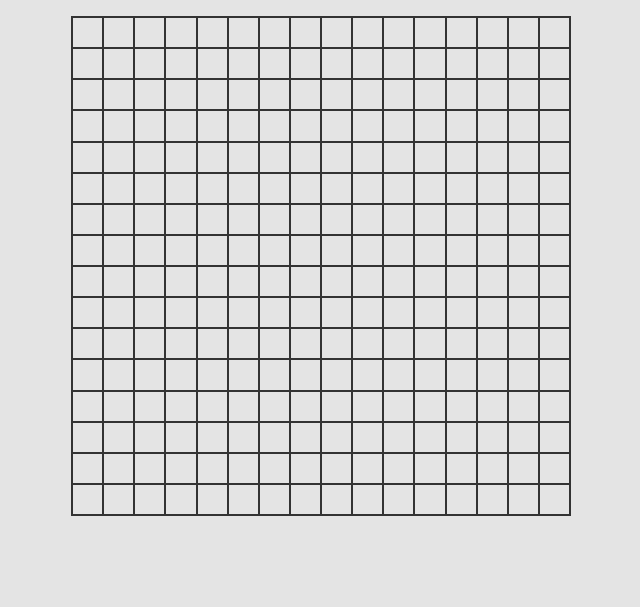
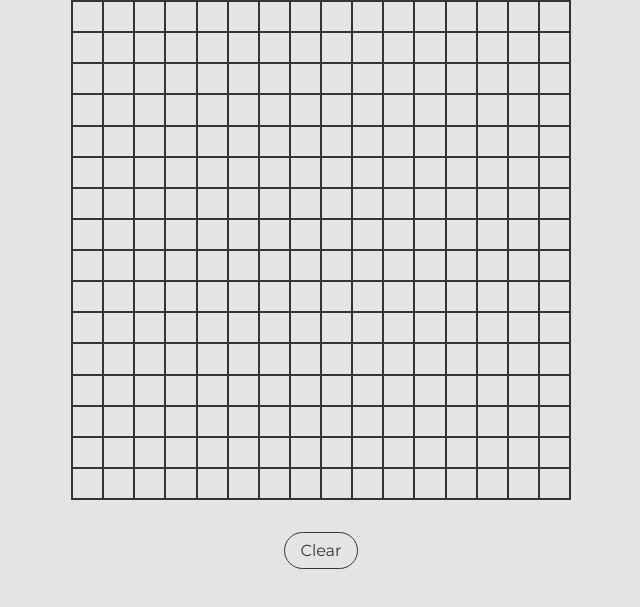
Before and after one commit to denzeltl/etch-a-sketch, a website: page index.html in a window 1280 px wide. Shown: the part 127-734 px from the top of the page, without its empty margins (319-959 px from the left). Drawn offline with Linux system fonts and the light colour scheme.

Commit message:
Added clear button

```diff
--- a/index.html
+++ b/index.html
@@ -12,7 +12,9 @@
         <div class="wrapper">
             <h1>Etch A Sketch</h1>
             <section class="container"></section>
-            <ul class="buttons"></ul>
+            <ul class="buttons">
+                <li class="clear">Clear</li>
+            </ul>
             <script src="js/main.js"></script>
         </div>
     </body>
--- a/js/main.js
+++ b/js/main.js
@@ -1,4 +1,5 @@
 const container = document.querySelector(".container");
+const clear = document.querySelector(".clear");
 
 // functions
 function startFunctions() {
@@ -25,6 +26,11 @@ function colorBox() {
         });
     });
 }
+function clearColors() {
+    const boxNumber = alert("Please enter the size of new container. (Choose from 16-100)", "0");
+    console.log(boxNumber);
+}
 
 // events
 window.addEventListener("load", startFunctions);
+clear.addEventListener("click", clearColors);
--- a/scss/style.scss
+++ b/scss/style.scss
@@ -19,7 +19,7 @@ body {
     align-items: center;
     flex-direction: column;
     color: #333;
-    padding: 4rem 8rem;
+    padding: 3rem 8rem;
 }
 
 h1 {
@@ -34,6 +34,7 @@ h1 {
     display: flex;
     flex-direction: column;
     border: 1px solid #333;
+    margin-bottom: 2rem;
 }
 
 .row {
@@ -49,3 +50,18 @@ h1 {
         background: #333;
     }
 }
+
+.buttons {
+    list-style: none;
+    & .clear {
+        cursor: pointer;
+        padding: 0.5rem 1rem;
+        border-radius: 3rem;
+        border: 1px solid #333;
+        transition: all 0.1s;
+        &:hover {
+            color: #fff;
+            background: #333;
+        }
+    }
+}
```
Also changed, not shown: css/style.min.css, 1 other file.
